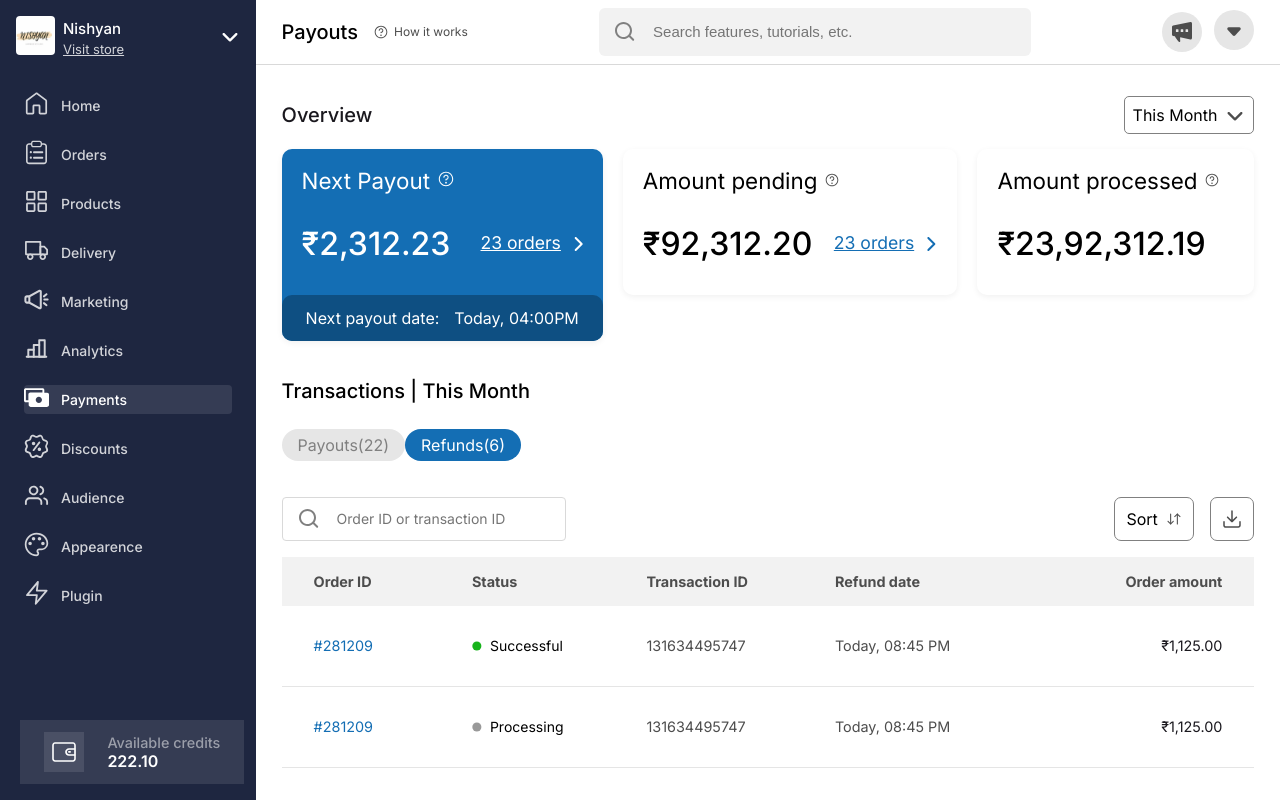
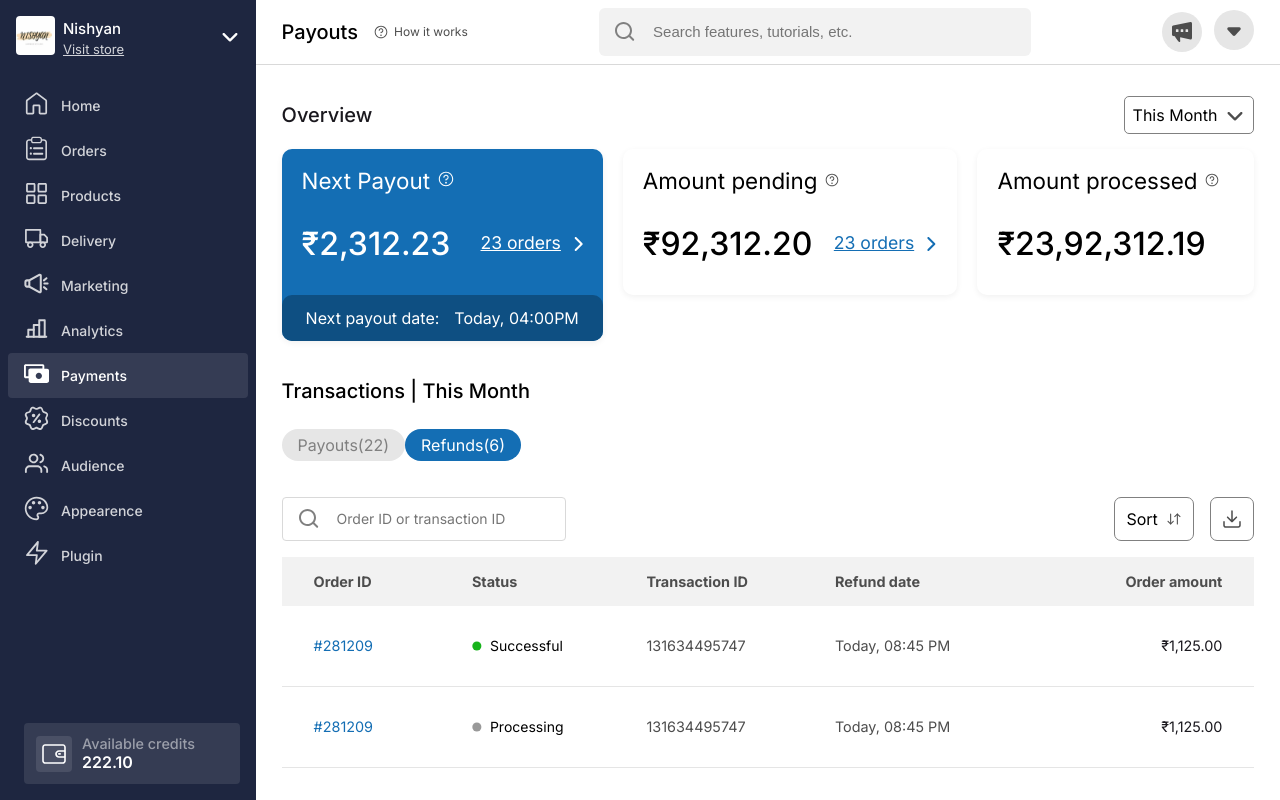
Before and after one commit to pavanmanishd/dukaan-payouts-page, a React (Vite) app: page / in a window 1280 px wide. Shown: the top 800 px of the page. Built offline with nearby package versions, Linux system fonts and the light colour scheme.

Commit message:
Refactor CSS styles in App component

```diff
--- a/src/App.css
+++ b/src/App.css
@@ -115,7 +115,6 @@ body {
   display: flex;
   flex-direction: column;
   align-items: flex-start;
-  gap: 0.25rem;
   flex: 1 0 0;
 }
 
@@ -136,7 +135,7 @@ body {
 
   display: flex;
   width: 13rem;
-  margin: 0.5rem 1rem;
+  padding: 0.5rem 1rem;
   align-items: center;
   /* justify-content: flex-start; */
   gap: 0.75rem;
@@ -186,15 +185,24 @@ body {
 
 .credits_div {
   background: #353c53;
-  height: 4rem;
+  /* height: 4rem; */
   margin: 0%;
+  border-radius: 0.25rem;
+  background: #353C53;
+  display: flex;
+width: 12rem;
+padding: 0.75rem 0.75rem;
+flex-direction: row;
+justify-content: flex-start;
+gap: 0.625rem;
 }
 .credits_div p {
   margin: 0%;
 }
 .credits_img_div {
-  background: rgba(255, 255, 255, 0.1);
-  padding: 0.5rem;
+  border-radius: 0.25rem;
+background: rgba(255, 255, 255, 0.10);
+  padding: 0.375rem;
   display: flex;
   flex-direction: row;
   justify-content: center;
```
